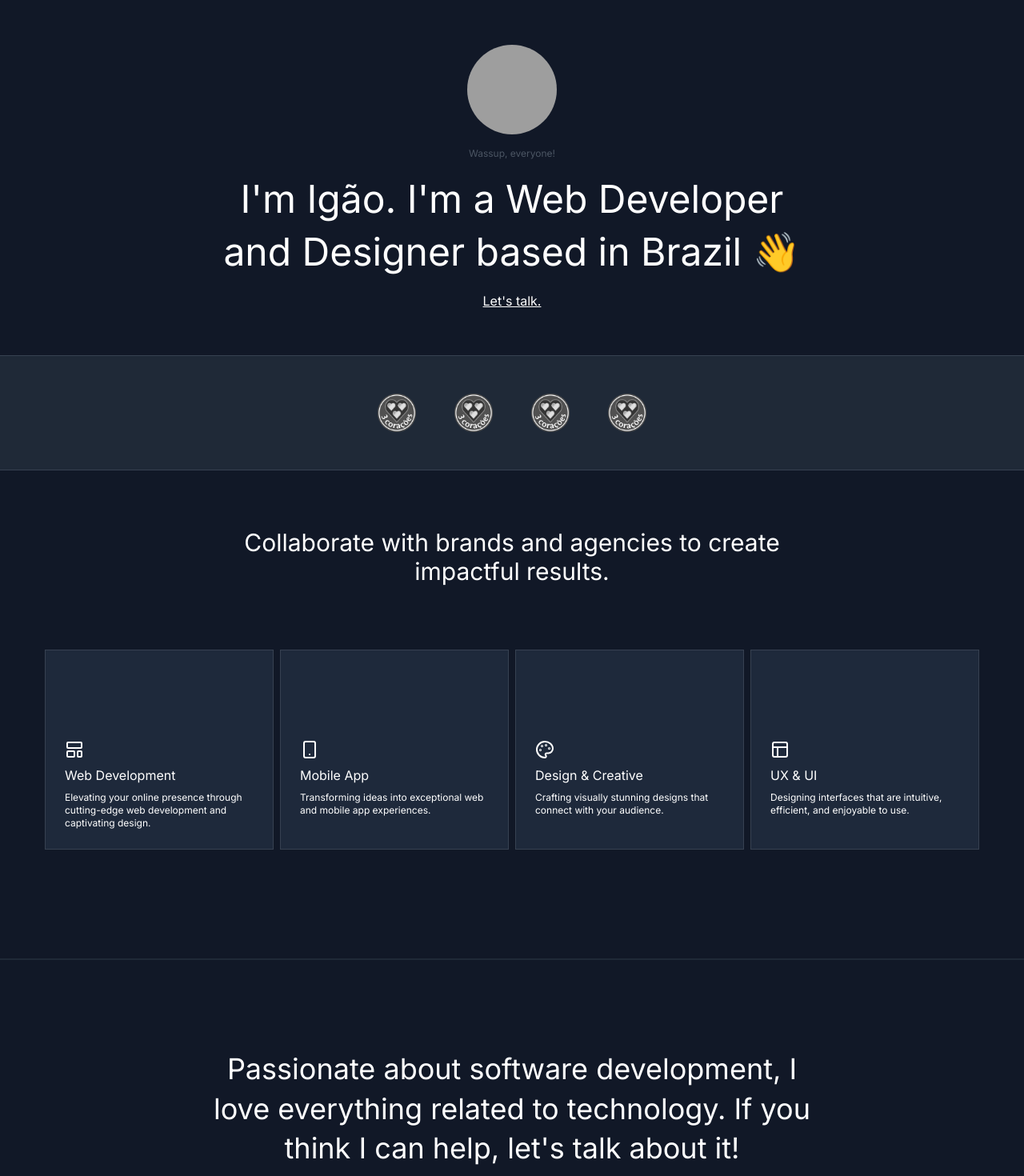
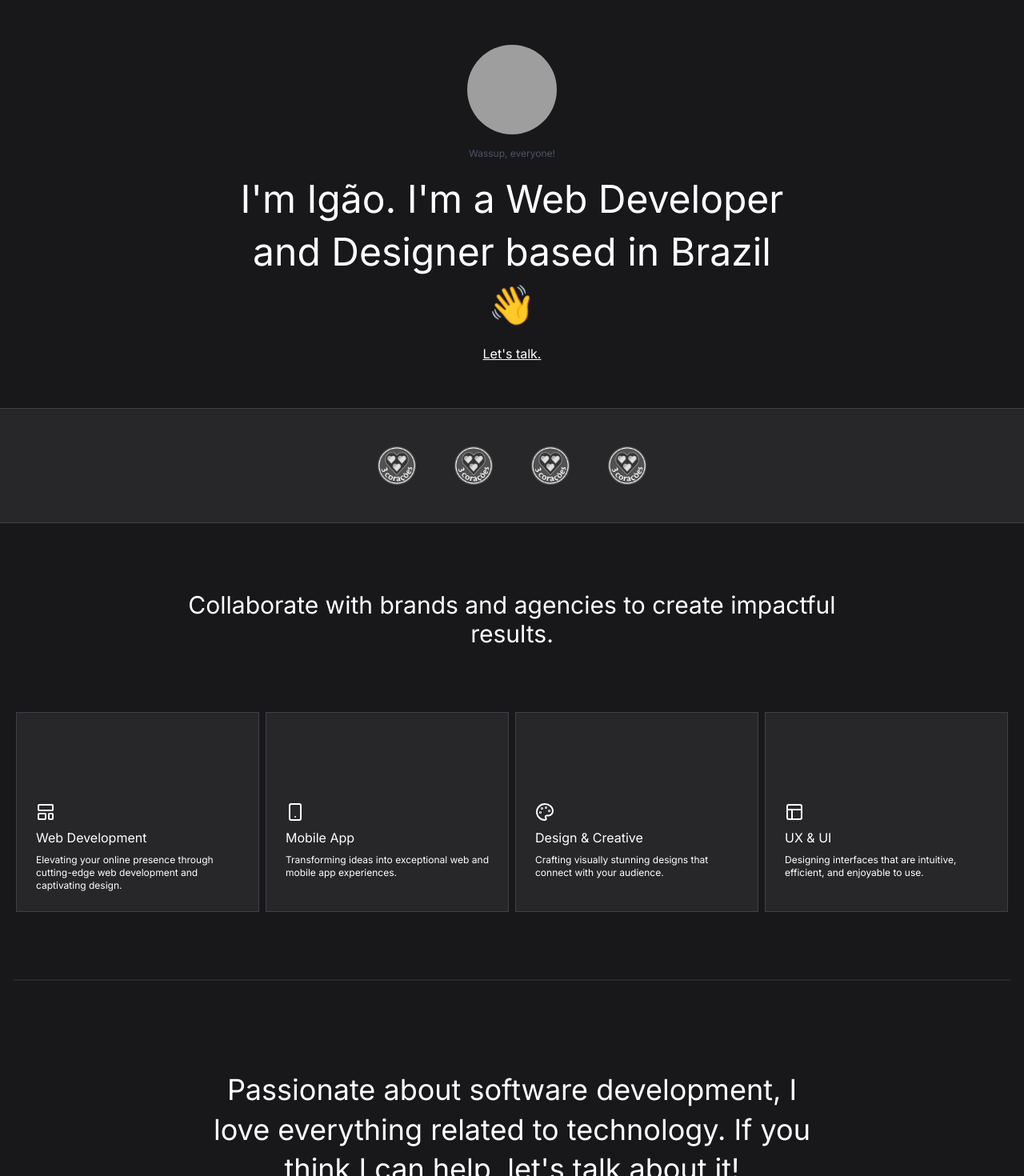
Before and after one commit to akaigao/akaigao-dev, a Next.js app: page / in a window 1280 px wide. Shown: the top 1470 px of the page at 80% size. Built offline with nearby package versions, Linux system fonts and the light colour scheme; grey boxes are pictures that could not be loaded.

Commit message:
feat: new colors in the site

```diff
--- a/src/app/layout.tsx
+++ b/src/app/layout.tsx
@@ -1,22 +1,24 @@
-import './globals.css'
-import type { Metadata } from 'next'
-import { Inter } from 'next/font/google'
+import type { Metadata } from "next";
+import { Inter } from "next/font/google";
+import "./globals.css";
 
-const inter = Inter({ subsets: ['latin'] })
+const inter = Inter({ subsets: ["latin"] });
 
 export const metadata: Metadata = {
-  title: 'Create Next App',
-  description: 'Generated by create next app',
-}
+  title: "IGÃO - Dev & Design",
+  description: "Generated by create next app",
+};
 
 export default function RootLayout({
   children,
 }: {
-  children: React.ReactNode
+  children: React.ReactNode;
 }) {
   return (
     <html lang="en">
-      <body className={inter.className}>{children}</body>
+      <body className={`${inter.className} min-h-screen bg-zinc-900`}>
+        {children}
+      </body>
     </html>
-  )
+  );
 }
--- a/src/app/page.tsx
+++ b/src/app/page.tsx
@@ -5,7 +5,7 @@ import { ShortPresentation } from "@/components/ShortPresentation";
 
 export default function Home() {
   return (
-    <main className="min-h-screen bg-gray-900">
+    <main>
       <ShortPresentation />
       <Companies />
       <Service />
--- a/src/components/Companies/index.tsx
+++ b/src/components/Companies/index.tsx
@@ -8,7 +8,7 @@ interface CompaniesProps {
 export function Companies({ className }: CompaniesProps) {
   return (
     <section
-      className={`flex justify-center items-center h-36 border-t border-b border-solid border-gray-700 bg-gray-800 mb-4 ${className}`}
+      className={`flex justify-center items-center h-36 border-t border-b border-solid border-zinc-700 bg-zinc-800 mb-4 ${className}`}
     >
       <div className="flex justify-center items-center flex-row gap-12 max-h-12 w-auto">
         {companies.map((company) => (
--- a/src/components/Contact/index.tsx
+++ b/src/components/Contact/index.tsx
@@ -1,6 +1,6 @@
 export function Contact() {
   return (
-    <section className="flex flex-col gap-2 w-auto h-auto py-28 p-14 text-center text-white border-t-2 border-b-2 border-gray-800">
+    <section className="flex flex-col gap-2 w-auto h-auto py-28 p-14 mx-4 text-center text-white border-t-2 border-b-2 border-zinc-800">
       <h3 className="md:text-4xl md:leading-snug text-2xl text-white lg:px-48 md:px-36">
         Passionate about software development, I love everything related to
         technology. If you think I can help, let's talk about it!
--- a/src/components/Services/index.tsx
+++ b/src/components/Services/index.tsx
@@ -3,7 +3,7 @@ import { ServicesCard } from "../ServicesCard";
 
 export function Service() {
   return (
-    <section className="h-auto w-auto p-14 text-center">
+    <section className="h-auto w-auto p-1 mt-20 mx-4 text-center">
       <h2 className="md:text-3xl text-2xl text-white lg:px-48 md:px-36">
         Collaborate with brands and agencies to create impactful results.
       </h2>
--- a/src/components/ServicesCard/ServicesCardBox.tsx
+++ b/src/components/ServicesCard/ServicesCardBox.tsx
@@ -6,7 +6,7 @@ interface ServicesCardBoxProps {
 
 export function ServicesCardBox({ children }: ServicesCardBoxProps) {
   return (
-    <div className="flex flex-col items-start text-left gap-2 pt-28 p-6 border border-solid border-gray-700 bg-slate-800">
+    <div className="flex flex-col items-start text-left gap-2 pt-28 p-6 border border-solid border-zinc-700 bg-zinc-800">
       {children}
     </div>
   );
--- a/src/components/ShortPresentation/index.tsx
+++ b/src/components/ShortPresentation/index.tsx
@@ -8,7 +8,7 @@ interface ShortPresentationProps {
 export function ShortPresentation({ className }: ShortPresentationProps) {
   return (
     <section
-      className={`flex justify-center items-center flex-col p-14 gap-4 ${className}`}
+      className={`flex justify-center items-center flex-col p-14 gap-4 mx-4 ${className}`}
     >
       <Avatar className="w-28 h-28">
         <AvatarImage
```
